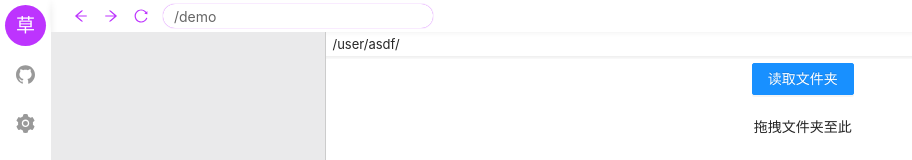
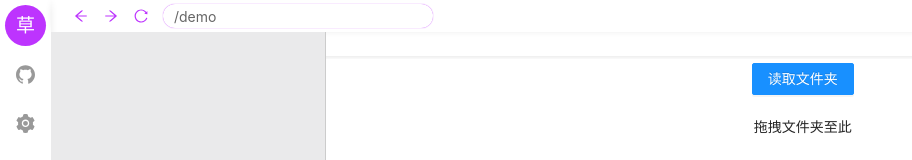
Before and after one commit to caoxiemeihao/gitui, a Vue app: page /#/demo in a window 1280 px wide. Shown: the top 160 px of the page, without its empty margins (0-912 px from the left). Built offline with nearby package versions, Linux system fonts and the light colour scheme.

Commit message:
feat: breadcrumbs

```diff
--- a/src/views/demo/index.less
+++ b/src/views/demo/index.less
@@ -64,6 +64,7 @@
       height: 24px;
       padding-top: 2px;
       font-size: 13px;
+      color: #999;
     }
 
     .presentation {
--- a/src/views/demo/index.tsx
+++ b/src/views/demo/index.tsx
@@ -17,16 +17,22 @@ import './index.less'
 import { classname } from '@/utils'
 
 export default defineComponent({
-  name: 'Demo',
+  name: 'demo',
   setup() {
     const {
       paths,
       UI: ReadPathUI,
     } = useDrop()
     const dirs = ref<Tree[]>([])
+    const currentPath = ref('')
 
     const clickTreeDelegate = async (event: MouseEvent) => {
       const dom = event.target as HTMLElement
+
+      if (dom.dataset.path) {
+        currentPath.value = dom.dataset.path
+      }
+
       const _dirs: Tree[] = []
       for (const dir of dirs.value) {
         _dirs.push(await walk.async<Tree>(dir, async (tree, ancestor) => {
@@ -96,7 +102,7 @@ export default defineComponent({
         <div class='middle h-100' />
         <div class='right position-relative h-100 flex-fill d-flex flex-column overflow-auto'>
           <div class='breadcrumbs pl-2 user-select-none'>
-            {'/user/asdf/'}
+            {currentPath.value}
           </div>
           <div class='presentation position-absolute w-100' />
           <div class='right-content flex-fill p-2'>
```
